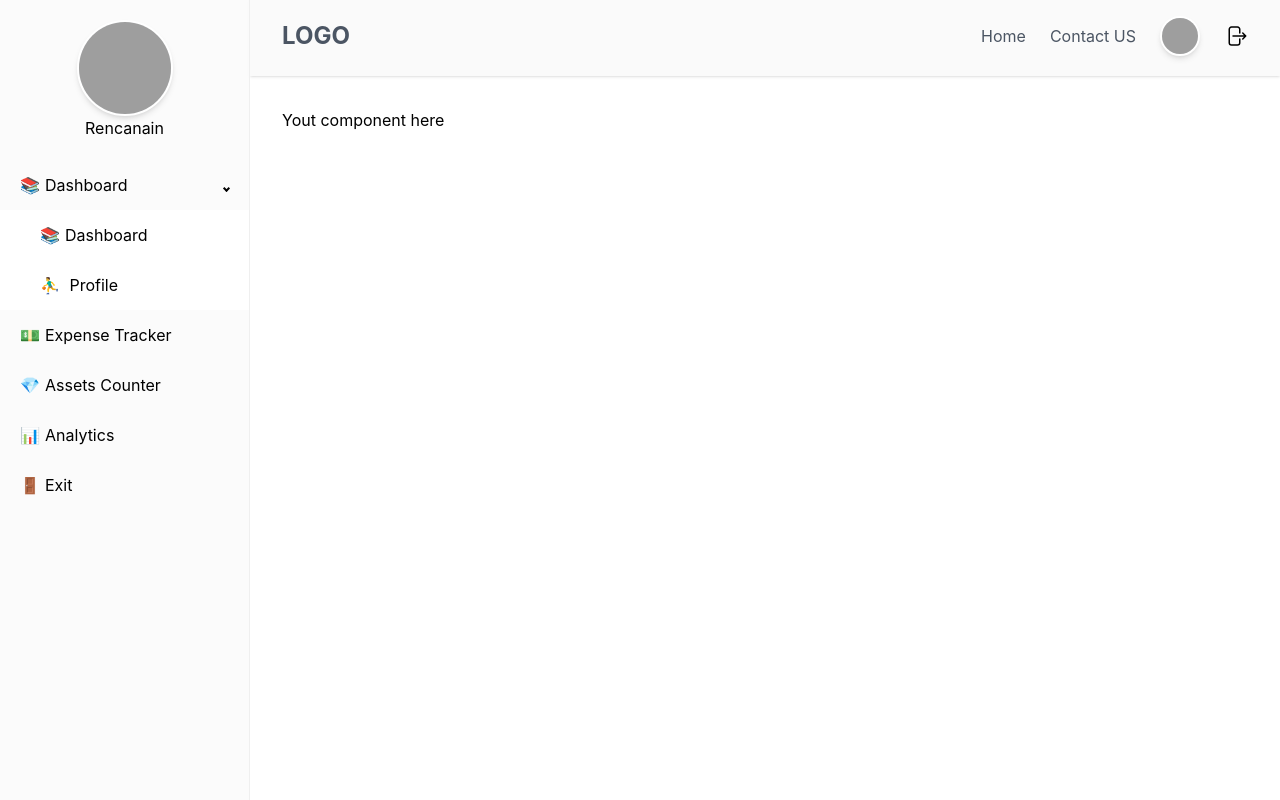
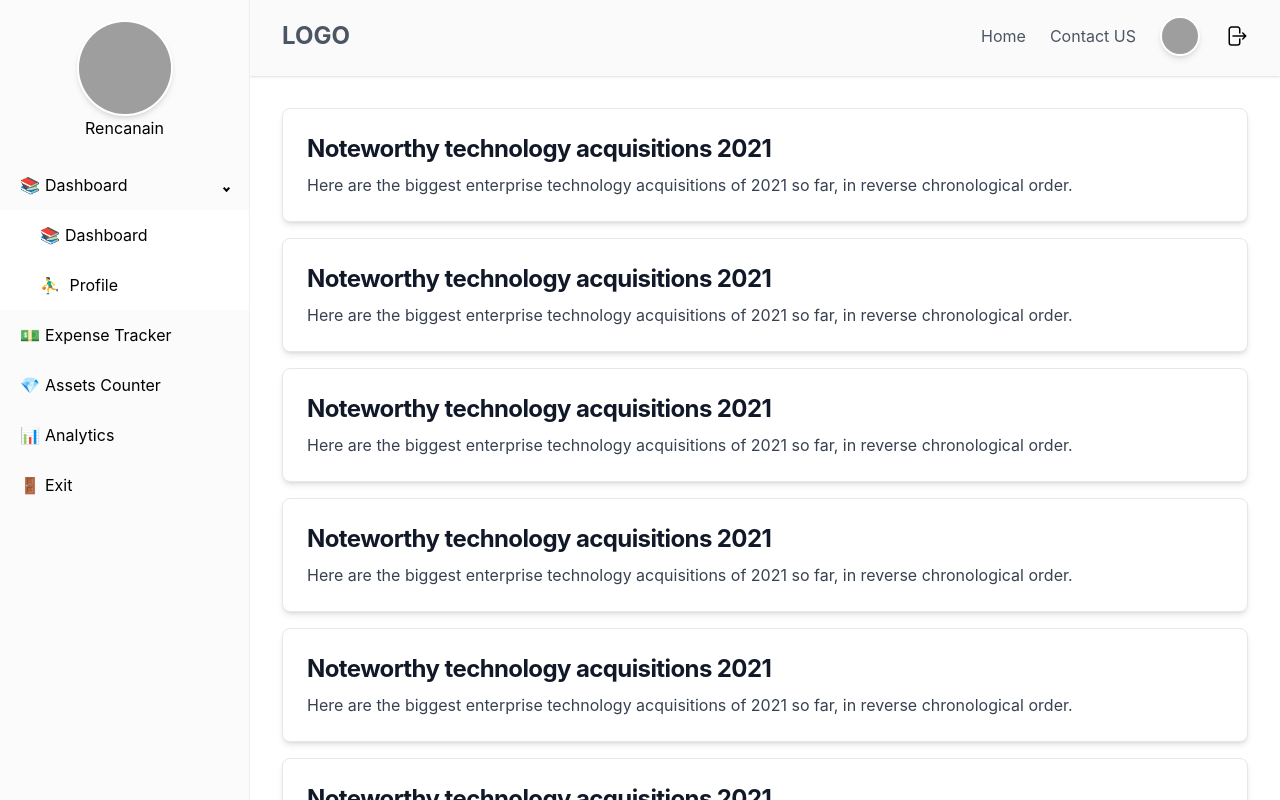
Before and after one commit to mzbudi/rencanain-web-app, a React (Create React App) app: page / in a window 1280 px wide. Built offline with nearby package versions, Linux system fonts and the light colour scheme; grey boxes are pictures that could not be loaded.

Commit message:
fix : layout flex dashboard problem

```diff
--- a/src/layout/MainLayout.tsx
+++ b/src/layout/MainLayout.tsx
@@ -5,15 +5,13 @@ import NavbarLayout from "./NavbarLayout";
 
 const MainLayout: React.FC = () => {
   return (
-    <div className="flex flex-col">
-      <div className="flex flex-row">
-        <SidebarLayout />
-        <div className="flex flex-col flex-1">
-          <NavbarLayout />
-          <main>
-            <Outlet />
-          </main>
-        </div>
+    <div className="flex h-screen">
+      <SidebarLayout />
+      <div className="flex flex-col flex-1 h-screen">
+        <NavbarLayout />
+        <main className="h-full overflow-y-auto">
+          <Outlet />
+        </main>
       </div>
     </div>
   );
--- a/src/layout/NavbarLayout.tsx
+++ b/src/layout/NavbarLayout.tsx
@@ -11,7 +11,7 @@ const NavbarLayout: React.FC = () => {
           <div>
             <div className="flex items-center justify-between py-3 md:py-5 md:block">
               <a href="a">
-                <h2 className="text-2xl font-bold text-gray-600 hover:text-blue-600 cursor-pointer hover:text-blue-600 hover:scale-125 ease-linear transition-all duration-150 outline-none focus:outline-none">
+                <h2 className="text-2xl font-bold text-gray-600 cursor-pointer hover:text-blue-600 hover:scale-125 ease-linear transition-all duration-150 outline-none focus:outline-none">
                   LOGO
                 </h2>
               </a>
@@ -60,10 +60,10 @@ const NavbarLayout: React.FC = () => {
               }`}
             >
               <ul className="items-center justify-center space-y-8 md:flex md:space-x-6 md:space-y-0">
-                <li className="text-gray-600 hover:text-blue-600 cursor-pointer hover:text-blue-600 hover:scale-125 ease-linear transition-all duration-150 outline-none focus:outline-none">
+                <li className="text-gray-600 hover:text-blue-600 cursor-pointer hover:scale-125 ease-linear transition-all duration-150 outline-none focus:outline-none">
                   <a href="a">Home</a>
                 </li>
-                <li className="text-gray-600 hover:text-blue-600 cursor-pointer hover:text-blue-600 hover:scale-125 ease-linear transition-all duration-150 outline-none focus:outline-none">
+                <li className="text-gray-600 hover:text-blue-600 cursor-pointer hover:scale-125 ease-linear transition-all duration-150 outline-none focus:outline-none">
                   <a href="a">Contact US</a>
                 </li>
                 <li>
--- a/src/pages/Dashboard.tsx
+++ b/src/pages/Dashboard.tsx
@@ -2,8 +2,97 @@ import React from "react";
 
 const Dashboard: React.FC = () => {
   return (
-    <div className="px-8 py-8">
-      <span>Yout component here</span>
+    <div className="flex px-8 py-8 flex-col gap-4 grow">
+      <div className="flex-1 block p-6 bg-white row-span-full border border-gray-200 rounded-lg shadow-md hover:bg-gray-100 dark:bg-gray-800 dark:border-gray-700 dark:hover:bg-gray-700">
+        <h5 className="mb-2 text-2xl font-bold tracking-tight text-gray-900 dark:text-white">
+          Noteworthy technology acquisitions 2021
+        </h5>
+        <p className="font-normal text-gray-700 dark:text-gray-400">
+          Here are the biggest enterprise technology acquisitions of 2021 so
+          far, in reverse chronological order.
+        </p>
+      </div>
+      <div className="flex-1 block p-6 bg-white row-span-full border border-gray-200 rounded-lg shadow-md hover:bg-gray-100 dark:bg-gray-800 dark:border-gray-700 dark:hover:bg-gray-700">
+        <h5 className="mb-2 text-2xl font-bold tracking-tight text-gray-900 dark:text-white">
+          Noteworthy technology acquisitions 2021
+        </h5>
+        <p className="font-normal text-gray-700 dark:text-gray-400">
+          Here are the biggest enterprise technology acquisitions of 2021 so
+          far, in reverse chronological order.
+        </p>
+      </div>
+      <div className="flex-1 block p-6 bg-white row-span-full border border-gray-200 rounded-lg shadow-md hover:bg-gray-100 dark:bg-gray-800 dark:border-gray-700 dark:hover:bg-gray-700">
+        <h5 className="mb-2 text-2xl font-bold tracking-tight text-gray-900 dark:text-white">
+          Noteworthy technology acquisitions 2021
+        </h5>
+        <p className="font-normal text-gray-700 dark:text-gray-400">
+          Here are the biggest enterprise technology acquisitions of 2021 so
+          far, in reverse chronological order.
+        </p>
+      </div>
+      <div className="flex-1 block p-6 bg-white row-span-full border border-gray-200 rounded-lg shadow-md hover:bg-gray-100 dark:bg-gray-800 dark:border-gray-700 dark:hover:bg-gray-700">
+        <h5 className="mb-2 text-2xl font-bold tracking-tight text-gray-900 dark:text-white">
+          Noteworthy technology acquisitions 2021
+        </h5>
+        <p className="font-normal text-gray-700 dark:text-gray-400">
+          Here are the biggest enterprise technology acquisitions of 2021 so
+          far, in reverse chronological order.
+        </p>
+      </div>
+      <div className="flex-1 block p-6 bg-white row-span-full border border-gray-200 rounded-lg shadow-md hover:bg-gray-100 dark:bg-gray-800 dark:border-gray-700 dark:hover:bg-gray-700">
+        <h5 className="mb-2 text-2xl font-bold tracking-tight text-gray-900 dark:text-white">
+          Noteworthy technology acquisitions 2021
+        </h5>
+        <p className="font-normal text-gray-700 dark:text-gray-400">
+          Here are the biggest enterprise technology acquisitions of 2021 so
+          far, in reverse chronological order.
+        </p>
+      </div>
+      <div className="flex-1 block p-6 bg-white row-span-full border border-gray-200 rounded-lg shadow-md hover:bg-gray-100 dark:bg-gray-800 dark:border-gray-700 dark:hover:bg-gray-700">
+        <h5 className="mb-2 text-2xl font-bold tracking-tight text-gray-900 dark:text-white">
+          Noteworthy technology acquisitions 2021
+        </h5>
+        <p className="font-normal text-gray-700 dark:text-gray-400">
+          Here are the biggest enterprise technology acquisitions of 2021 so
+          far, in reverse chronological order.
+        </p>
+      </div>
+      <div className="flex-1 block p-6 bg-white row-span-full border border-gray-200 rounded-lg shadow-md hover:bg-gray-100 dark:bg-gray-800 dark:border-gray-700 dark:hover:bg-gray-700">
+        <h5 className="mb-2 text-2xl font-bold tracking-tight text-gray-900 dark:text-white">
+          Noteworthy technology acquisitions 2021
+        </h5>
+        <p className="font-normal text-gray-700 dark:text-gray-400">
+          Here are the biggest enterprise technology acquisitions of 2021 so
+          far, in reverse chronological order.
+        </p>
+      </div>
+      <div className="flex-1 block p-6 bg-white row-span-full border border-gray-200 rounded-lg shadow-md hover:bg-gray-100 dark:bg-gray-800 dark:border-gray-700 dark:hover:bg-gray-700">
+        <h5 className="mb-2 text-2xl font-bold tracking-tight text-gray-900 dark:text-white">
+          Noteworthy technology acquisitions 2021
+        </h5>
+        <p className="font-normal text-gray-700 dark:text-gray-400">
+          Here are the biggest enterprise technology acquisitions of 2021 so
+          far, in reverse chronological order.
+        </p>
+      </div>
+      <div className="flex-1 block p-6 bg-white row-span-full border border-gray-200 rounded-lg shadow-md hover:bg-gray-100 dark:bg-gray-800 dark:border-gray-700 dark:hover:bg-gray-700">
+        <h5 className="mb-2 text-2xl font-bold tracking-tight text-gray-900 dark:text-white">
+          Noteworthy technology acquisitions 2021
+        </h5>
+        <p className="font-normal text-gray-700 dark:text-gray-400">
+          Here are the biggest enterprise technology acquisitions of 2021 so
+          far, in reverse chronological order.
+        </p>
+      </div>
+      <div className="flex-1 block p-6 bg-white row-span-full border border-gray-200 rounded-lg shadow-md hover:bg-gray-100 dark:bg-gray-800 dark:border-gray-700 dark:hover:bg-gray-700">
+        <h5 className="mb-2 text-2xl font-bold tracking-tight text-gray-900 dark:text-white">
+          Noteworthy technology acquisitions 2021
+        </h5>
+        <p className="font-normal text-gray-700 dark:text-gray-400">
+          Here are the biggest enterprise technology acquisitions of 2021 so
+          far, in reverse chronological order.
+        </p>
+      </div>
     </div>
   );
 };
```
